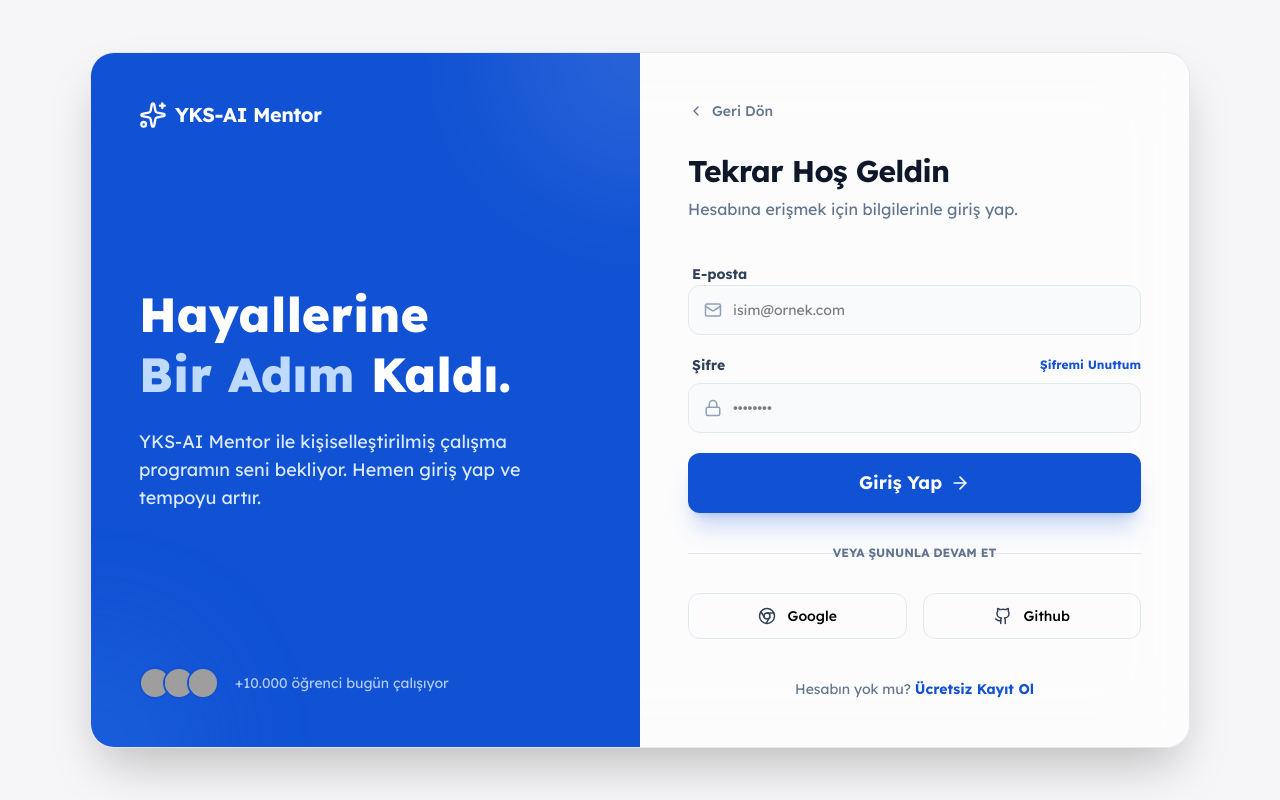
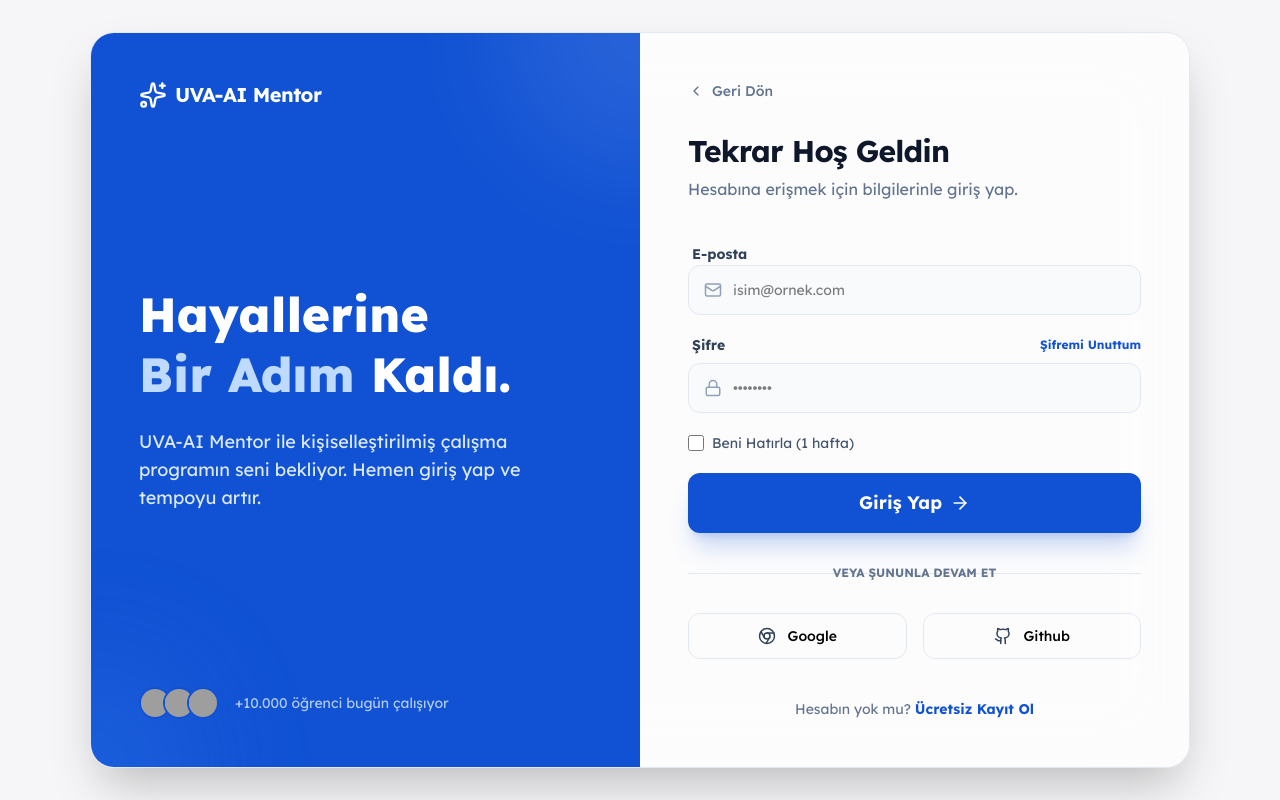
Before and after one commit to caporeyiz/uva-backend, a React (Vite) app in the folder frontend/: page /login in a window 1280 px wide. Built offline with nearby package versions, Linux system fonts and the light colour scheme; grey boxes are pictures that could not be loaded.

Commit message:
Add UVA branding, Remember Me feature, fix AnalysisPage scroll, prepare for chat history UI

```diff
--- a/frontend/src/components/AnalysisPage.tsx
+++ b/frontend/src/components/AnalysisPage.tsx
@@ -109,7 +109,7 @@ export default function AnalysisPage() {
           <div className="size-8 bg-primary rounded-lg flex items-center justify-center text-white">
             <BarChart3 size={20} />
           </div>
-          <h2 className="text-slate-900 dark:text-slate-100 text-lg font-bold leading-tight tracking-tight">AI Deneme Analizi</h2>
+          <h2 className="text-slate-900 dark:text-slate-100 text-lg font-bold leading-tight tracking-tight">UVA-AI Deneme Analizi</h2>
         </div>
         <div className="flex gap-3">
           <button className="flex size-10 items-center justify-center rounded-lg bg-slate-100 dark:bg-slate-800 text-slate-600 dark:text-slate-400 hover:bg-slate-200 transition-colors">
@@ -295,7 +295,7 @@ export default function AnalysisPage() {
                     <Loader2 size={40} className="animate-spin text-white/50" />
                   </div>
                 ) : (
-                  <div className="grid grid-cols-1 md:grid-cols-3 gap-4">
+                  <div className="grid grid-cols-1 md:grid-cols-3 gap-4 max-h-[400px] overflow-y-auto pr-2">
                     {prescriptions.map((item, i) => (
                       <div key={i} className="bg-white/10 backdrop-blur-md rounded-lg p-4 border border-white/20">
                         <div className="flex justify-between items-start mb-2">
--- a/frontend/src/components/ChatPage.tsx
+++ b/frontend/src/components/ChatPage.tsx
@@ -117,7 +117,7 @@ export default function ChatPage() {
             <Sparkles size={24} />
           </div>
           <div>
-            <h2 className="text-lg font-bold leading-tight tracking-tight">AI Mentor</h2>
+            <h2 className="text-lg font-bold leading-tight tracking-tight">UVA-AI Mentor</h2>
             <div className="flex items-center gap-1.5">
               <span className="relative flex h-2 w-2">
                 <span className="animate-ping absolute inline-flex h-full w-full rounded-full bg-green-400 opacity-75"></span>
@@ -159,7 +159,7 @@ export default function ChatPage() {
               <div className={`flex flex-col gap-2 ${msg.role === 'user' ? 'items-end' : ''}`}>
                 <div className="flex items-center gap-2">
                   <span className={`text-xs font-bold uppercase tracking-wide ${msg.role === 'ai' ? 'text-primary' : 'text-slate-500'}`}>
-                    {msg.role === 'ai' ? 'AI Mentor' : 'Öğrenci'}
+                    {msg.role === 'ai' ? 'UVA-AI Mentor' : 'Öğrenci'}
                   </span>
                   <span className="text-[10px] text-slate-400">{msg.timestamp}</span>
                 </div>
@@ -186,7 +186,7 @@ export default function ChatPage() {
               </div>
               <div className="flex flex-col gap-2">
                 <div className="flex items-center gap-2">
-                  <span className="text-xs font-bold text-primary uppercase tracking-wide">AI Mentor</span>
+                  <span className="text-xs font-bold text-primary uppercase tracking-wide">UVA-AI Mentor</span>
                   <Loader2 size={14} className="animate-spin text-primary" />
                 </div>
                 <div className="rounded-2xl rounded-tl-none bg-white dark:bg-slate-800 p-5 shadow-sm border border-slate-100 dark:border-slate-800">
@@ -262,7 +262,7 @@ export default function ChatPage() {
           </button>
         </div>
         <p className="text-center text-[11px] text-slate-400 mt-3 uppercase tracking-widest font-medium">
-          AI Mentor hata yapabilir. Önemli bilgileri kontrol edin.
+          UVA-AI Mentor hata yapabilir. Önemli bilgileri kontrol edin.
         </p>
       </footer>
 
--- a/frontend/src/components/Dashboard.tsx
+++ b/frontend/src/components/Dashboard.tsx
@@ -163,7 +163,7 @@ export default function Dashboard() {
           <div className="text-primary">
             <Zap size={32} fill="currentColor" />
           </div>
-          <h2 className="text-lg font-bold leading-tight tracking-tight">YKS AI Mentor</h2>
+          <h2 className="text-lg font-bold leading-tight tracking-tight">UVA-AI Mentor</h2>
         </div>
         <div className="flex flex-1 justify-end gap-4 items-center">
           <div className="hidden md:flex gap-2">
@@ -207,7 +207,7 @@ export default function Dashboard() {
             </nav>
           </div>
           <div className="mt-auto p-4 rounded-xl bg-primary/5 border border-primary/10 flex flex-col gap-3">
-            <p className="text-sm font-bold text-primary">AI Mentor Premium</p>
+            <p className="text-sm font-bold text-primary">UVA-AI Mentor Premium</p>
             <p className="text-xs text-slate-500">Kişiselleştirilmiş çalışma programı ve 7/24 soru çözümü için yükselt.</p>
             <button className="w-full py-2 bg-primary text-white text-xs font-bold rounded-lg hover:bg-primary/90 transition-colors">Şimdi Yükselt</button>
           </div>
@@ -276,7 +276,7 @@ export default function Dashboard() {
                   <Bot className="text-white" size={24} />
                 </div>
                 <div className="flex flex-col gap-1">
-                  <h3 className="font-bold text-primary">AI Mentor Görüşü</h3>
+                  <h3 className="font-bold text-primary">UVA-AI Mentor Görüşü</h3>
                   {isAiLoading ? (
                     <div className="flex items-center gap-2 text-slate-400">
                       <Loader2 size={14} className="animate-spin" />
--- a/frontend/src/components/LandingPage.tsx
+++ b/frontend/src/components/LandingPage.tsx
@@ -37,7 +37,7 @@ export default function LandingPage() {
         <header className="flex items-center justify-between whitespace-nowrap border-b border-solid border-slate-200 dark:border-slate-800 px-6 md:px-20 py-4 bg-background-light/80 dark:bg-background-dark/80 backdrop-blur-md sticky top-0 z-50">
           <div className="flex items-center gap-2 text-primary">
             <Sparkles size={28} className="font-bold" />
-            <h2 className="text-slate-900 dark:text-slate-100 text-xl font-bold leading-tight tracking-tight">YKS-AI Mentor</h2>
+            <h2 className="text-slate-900 dark:text-slate-100 text-xl font-bold leading-tight tracking-tight">UVA-AI Mentor</h2>
           </div>
 
           <nav className="hidden md:flex flex-1 justify-center gap-8">
@@ -240,7 +240,7 @@ export default function LandingPage() {
                         <div className="size-8 rounded-lg bg-primary flex items-center justify-center text-white">
                           <Sparkles size={18} />
                         </div>
-                        <span className="font-bold">AI Mentor</span>
+                        <span className="font-bold">UVA-AI Mentor</span>
                       </div>
                       <div className="flex gap-2">
                         <div className="size-2 rounded-full bg-green-500"></div>
@@ -335,7 +335,7 @@ export default function LandingPage() {
             <div className="absolute bottom-0 left-0 w-96 h-96 bg-blue-400/10 rounded-full blur-3xl -ml-48 -mb-48"></div>
             <div className="max-w-5xl mx-auto text-center relative z-10">
               <h2 className="text-3xl md:text-5xl font-extrabold mb-8">Hayalindeki Üniversite İçin İlk Adımı At</h2>
-              <p className="text-white/80 text-lg md:text-xl mb-12 max-w-2xl mx-auto">Binlerce öğrenci AI Mentor ile netlerini artırıyor. Sen de bu başarının bir parçası olmaya hazır mısın?</p>
+              <p className="text-white/80 text-lg md:text-xl mb-12 max-w-2xl mx-auto">Binlerce öğrenci UVA-AI Mentor ile netlerini artırıyor. Sen de bu başarının bir parçası olmaya hazır mısın?</p>
               <div className="flex flex-col sm:flex-row gap-4 justify-center">
                 <button
                   onClick={() => navigate('/register')}
@@ -357,7 +357,7 @@ export default function LandingPage() {
             <div className="col-span-1 md:col-span-1">
               <div className="flex items-center gap-2 text-primary mb-6">
                 <Sparkles size={24} className="font-bold" />
-                <h2 className="text-slate-900 dark:text-slate-100 text-lg font-bold">YKS-AI Mentor</h2>
+                <h2 className="text-slate-900 dark:text-slate-100 text-lg font-bold">UVA-AI Mentor</h2>
               </div>
               <p className="text-slate-500 text-sm leading-relaxed">Yapay zeka teknolojisini eğitimle birleştirerek öğrencilerin sınav yolculuğunda en büyük yardımcısı oluyoruz.</p>
             </div>
@@ -391,7 +391,7 @@ export default function LandingPage() {
             </div>
           </div>
           <div className="max-w-7xl mx-auto mt-16 pt-8 border-t border-slate-200 dark:border-slate-800 flex flex-col md:flex-row justify-between items-center gap-4">
-            <p className="text-slate-500 text-sm">© 2024 YKS-AI Mentor. Tüm hakları saklıdır.</p>
+            <p className="text-slate-500 text-sm">© 2024 UVA-AI Mentor. Tüm hakları saklıdır.</p>
             <div className="flex gap-6 text-slate-400">
               <a className="hover:text-primary transition-all" href="#"><LayoutDashboard size={20} /></a>
               <a className="hover:text-primary transition-all" href="#"><Send size={20} /></a>
--- a/frontend/src/components/LoginPage.tsx
+++ b/frontend/src/components/LoginPage.tsx
@@ -23,6 +23,7 @@ export default function LoginPage() {
   const navigate = useNavigate();
   const [email, setEmail] = useState('');
   const [password, setPassword] = useState('');
+  const [rememberMe, setRememberMe] = useState(false);
   const [isLoading, setIsLoading] = useState(false);
   const [error, setError] = useState('');
 
@@ -59,7 +60,7 @@ export default function LoginPage() {
 
           <div className="relative z-10 flex items-center gap-2">
             <Sparkles size={28} className="font-bold" />
-            <h2 className="text-xl font-bold tracking-tight">YKS-AI Mentor</h2>
+            <h2 className="text-xl font-bold tracking-tight">UVA-AI Mentor</h2>
           </div>
 
           <div className="relative z-10 space-y-6">
@@ -67,7 +68,7 @@ export default function LoginPage() {
               Hayallerine <br /> <span className="text-blue-200">Bir Adım</span> Kaldı.
             </h1>
             <p className="text-blue-100 text-lg max-w-sm">
-              YKS-AI Mentor ile kişiselleştirilmiş çalışma programın seni bekliyor. Hemen giriş yap ve tempoyu artır.
+              UVA-AI Mentor ile kişiselleştirilmiş çalışma programın seni bekliyor. Hemen giriş yap ve tempoyu artır.
             </p>
           </div>
 
@@ -148,6 +149,19 @@ export default function LoginPage() {
               </div>
             </div>
 
+            <div className="flex items-center gap-2">
+              <input
+                type="checkbox"
+                id="rememberMe"
+                checked={rememberMe}
+                onChange={(e) => setRememberMe(e.target.checked)}
+                className="w-4 h-4 text-primary bg-slate-50 dark:bg-slate-800 border-slate-300 dark:border-slate-600 rounded focus:ring-2 focus:ring-primary/20"
+              />
+              <label htmlFor="rememberMe" className="text-sm text-slate-600 dark:text-slate-400 cursor-pointer">
+                Beni Hatırla (1 hafta)
+              </label>
+            </div>
+
             <button
               type="submit"
               disabled={isLoading}
--- a/frontend/src/components/RegisterPage.tsx
+++ b/frontend/src/components/RegisterPage.tsx
@@ -78,7 +78,7 @@ export default function RegisterPage() {
 
                     <div className="relative z-10 flex items-center gap-2">
                         <Sparkles size={28} className="text-primary font-bold" />
-                        <h2 className="text-xl font-bold tracking-tight">YKS-AI Mentor</h2>
+                        <h2 className="text-xl font-bold tracking-tight">UVA-AI Mentor</h2>
                     </div>
 
                     <div className="relative z-10 space-y-8">
@@ -88,7 +88,7 @@ export default function RegisterPage() {
                         <ul className="space-y-4">
                             {[
                                 "Kişiselleştirilmiş Çalışma Programı",
-                                "7/24 AI Mentor Desteği",
+                                "7/24 UVA-AI Mentor Desteği",
                                 "Detaylı Deneme Analizleri",
                                 "Eksik Konu Tespiti ve Giderme"
                             ].map((text, i) => (
```
Also changed, not shown: frontend/public/uva-logo.svg (added).
